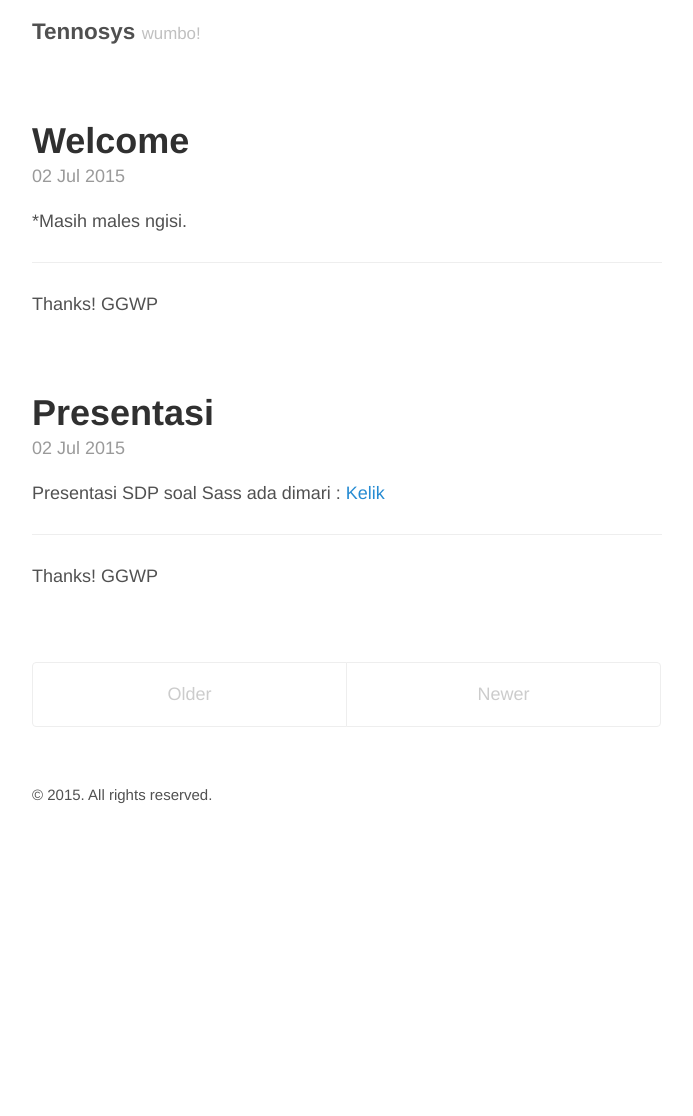
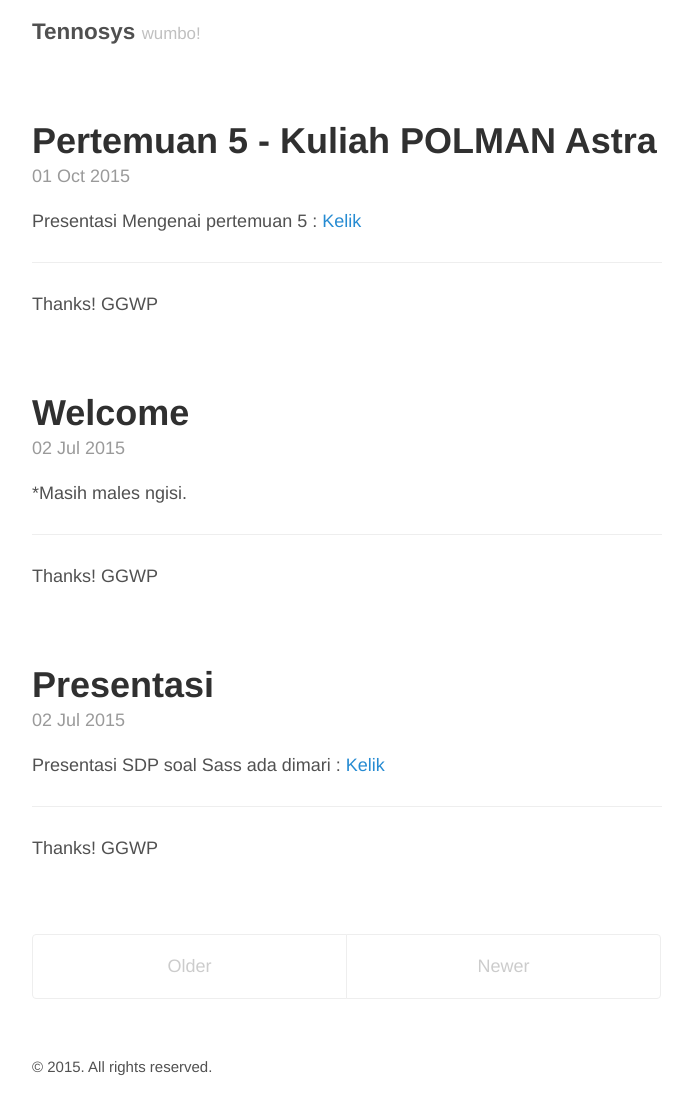
Before and after one commit to tennosys/tennosys.github.io, a Jekyll site: the page built from index.html, in a window 1280 px wide. Shown: the whole page, without its empty margins (293-986 px from the left). Built offline with Jekyll 4.4.1, drawn with Linux system fonts in a browser that asks for light colours; the list of posts is cut into pages by our own code; before the commit the page ends 900 px from its top, so only the background shows below that.

Commit message:
pertemuan5 post

```diff
--- /dev/null
+++ b/_posts/2015-10-01-pertemuan5.md
@@ -0,0 +1,11 @@
+---
+layout: post
+title: Pertemuan 5 - Kuliah POLMAN Astra
+---
+
+Presentasi Mengenai pertemuan 5 : <a href="http://tennosys.github.io/Pertemuan5.html">Kelik</a>
+
+-----
+
+Thanks!
+GGWP
--- a/presentation.html
+++ b/presentation.html
@@ -1,5 +1,7 @@
 <!DOCTYPE html>
-<html><head><meta http-equiv="Content-Type" content="text/html; charset=UTF-8">
+<html>
+  <head>
+    <meta http-equiv="Content-Type" content="text/html; charset=UTF-8">
     <meta charset="utf-8">
     <meta name="viewport" content="width=device-width, initial-scale=1, maximum-scale=1">
     <title>Sass : Syntactically Awesome Style Sheets</title>
```
